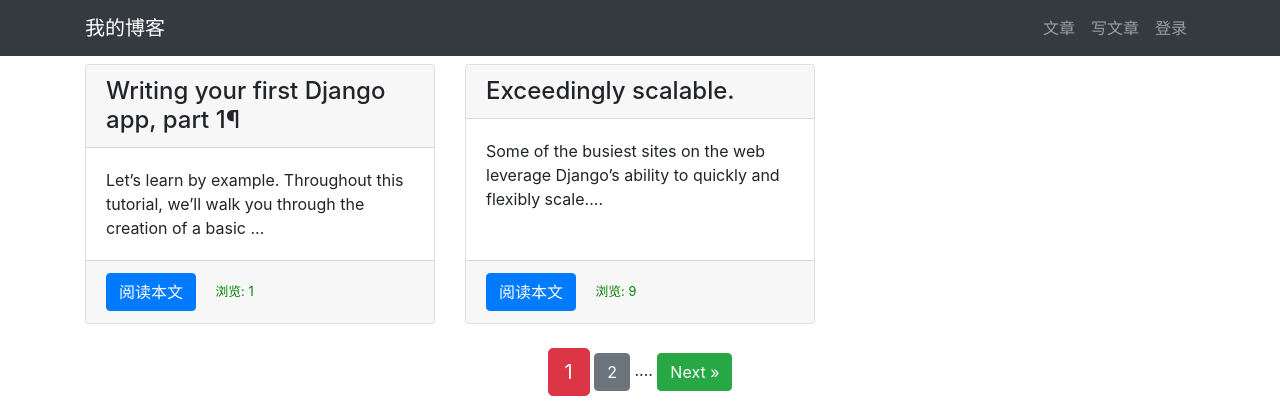
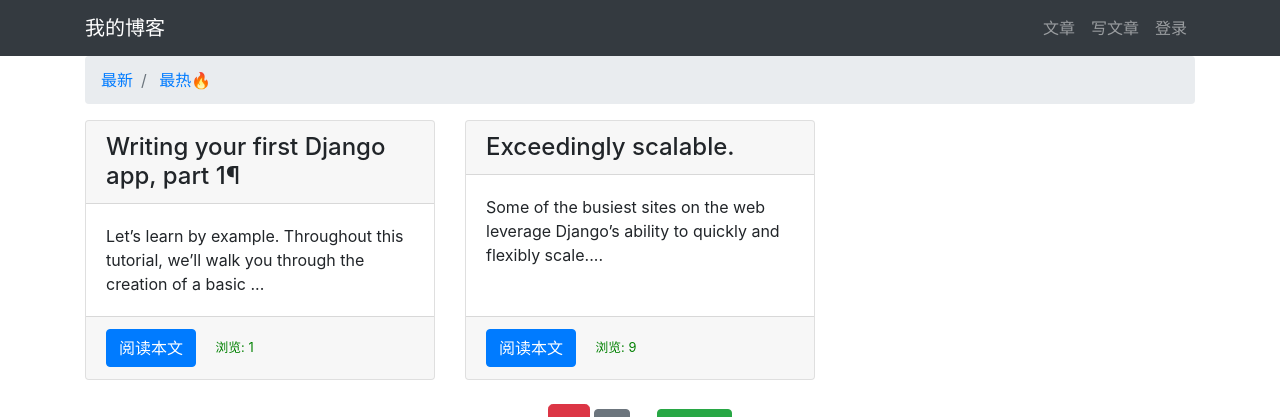
Before and after one commit to lskylines/my_blog, a Django app: page /article/article_list/ in a window 1280 px wide. Shown: the top 417 px of the page. Run offline with Django 3.2, Linux system fonts and the light colour scheme; data comes from the database, SQL or seed files in the repository; some libraries are stand-ins or nearby versions.

Commit message:
fea: 新增文章最新/最热列表功能

```diff
--- a/article/templates/article/list.html
+++ b/article/templates/article/list.html
@@ -7,6 +7,22 @@
 
 {% block content %}
 <div class="container">
+
+    <nav aria-label="breadcrumb">
+        <ol class="breadcrumb">
+            <li class="breadcrumb-item">
+                <a href="{% url 'article:article_list' %}">
+                    最新
+                </a>
+            </li>
+            <li class="breadcrumb-item">
+                <a href="{% url 'article:article_list' %}?order=total_views">
+                    最热🔥
+                </a>
+            </li>
+        </ol>
+    </nav>
+
     <div class="row mt-2">
         {% for article in articles %}
         <div class="col-4 mb-4">
--- a/article/views.py
+++ b/article/views.py
@@ -9,7 +9,13 @@ from django.core.paginator import Paginator
 
 
 def article_list(request):
-    article_list = ArticlePost.objects.all()
+
+    if request.GET.get("order") == "total_views":
+        article_list = ArticlePost.objects.all().order_by("-total_views")
+        order = "total_views"
+    else:
+        article_list = ArticlePost.objects.all()
+        order = "normal"
 
     # 修改每页显示2篇文章
     paginator = Paginator(article_list, 2)
@@ -17,7 +23,7 @@ def article_list(request):
     # 获取页码
     page = request.GET.get("page")
     articles = paginator.get_page(page)
-    context = {"articles": articles}
+    context = {"articles": articles, "order": order}
     return render(request, "article/list.html", context)
 
 
@@ -83,7 +89,6 @@ def article_safe_delete(request, id):
 def article_update(request, id):
     article = ArticlePost.objects.get(id=id)
 
-
     if request.user != article.author:
         return HttpResponse("你无权修改这篇文章")
 
```
